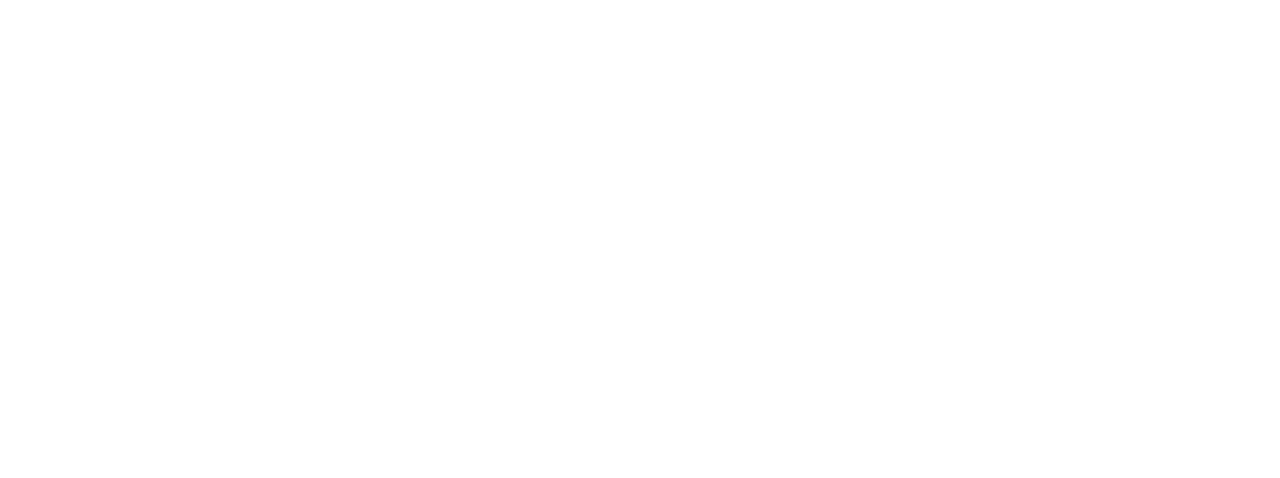
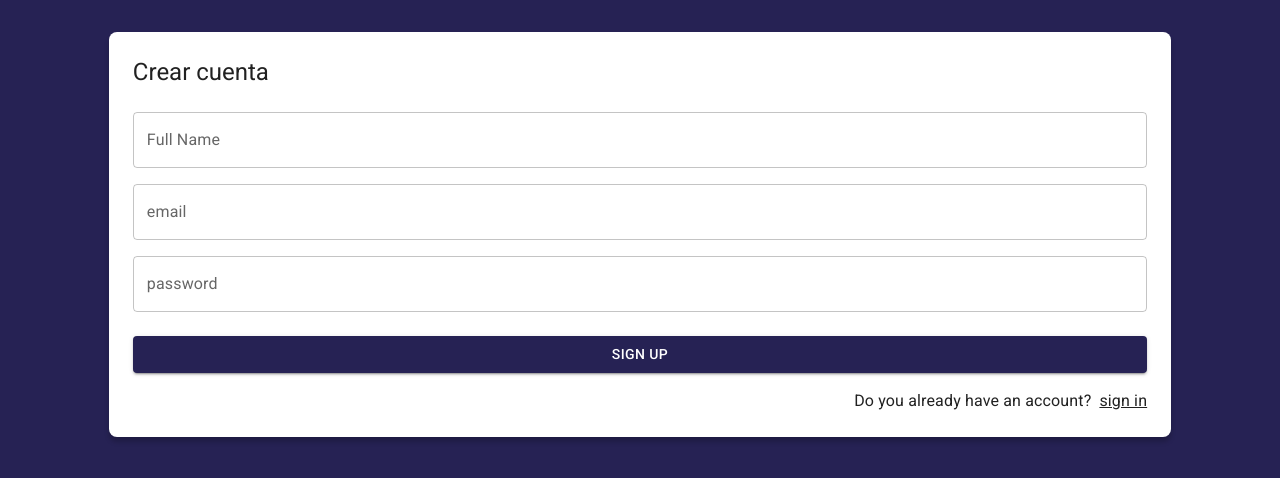
Before and after one commit to ucapistranmtz/journal-app, a React (Vite) app: page /auth/register in a window 1280 px wide. Shown: the top 478 px of the page. Built offline with nearby package versions, Linux system fonts and the light colour scheme.

Commit message:
lesson 246 RegisterPage.jsx

```diff
--- a/src/auth/pages/RegisterPage.jsx
+++ b/src/auth/pages/RegisterPage.jsx
@@ -1,7 +1,63 @@
+import { Link as RouterLink } from 'react-router-dom';
+import { Button, Grid, Link, TextField, Typography } from '@mui/material';
+import { Google } from '@mui/icons-material';
+import { AuthLayout } from '../layout/AuthLayout';
 
 
 export const RegisterPage = () => {
   return (
-    <h1>RegisterPage</h1>
+    <AuthLayout title="Crear cuenta">
+      <form>
+          <Grid container>
+
+            <Grid item xs={ 12 } sx={{ mt: 2 }}>
+              <TextField
+                label="Full Name"
+                type="text"
+                placeholder='Full Name'
+                fullWidth
+              />
+            </Grid>
+
+            <Grid item xs={ 12 } sx={{ mt: 2 }}>
+              <TextField
+                label="email"
+                type="email"
+                placeholder='email@google.com'
+                fullWidth
+              />
+            </Grid>
+
+            <Grid item xs={ 12 } sx={{ mt: 2 }}>
+              <TextField
+                label="password"
+                type="password"
+                placeholder='Password'
+                fullWidth
+              />
+            </Grid>
+
+            <Grid container spacing={ 2 } sx={{ mb: 2, mt: 1 }}>
+              <Grid item xs={ 12 }>
+                <Button variant='contained' fullWidth>
+                  sign up
+                </Button>
+              </Grid>
+            </Grid>
+
+
+            <Grid container direction='row' justifyContent='end'>
+              <Typography sx={{ mr: 1 }}>Do you already have an account?</Typography>
+              <Link component={ RouterLink } color='inherit' to="/auth/login">
+                sign in
+              </Link>
+            </Grid>
+
+          </Grid>
+
+
+        </form>
+
+    </AuthLayout>
   )
 }
--- a/src/auth/routes/AuthRoutes.jsx
+++ b/src/auth/routes/AuthRoutes.jsx
@@ -1,14 +1,14 @@
+import { Navigate, Route, Routes } from 'react-router-dom';
+import { LoginPage, RegisterPage } from '../pages';
 
-import { Navigate, Route, Routes } from 'react-router-dom'
-import { LoginPage, RegisterPage } from '../pages'
 
 export const AuthRoutes = () => {
   return (
-     <Routes>
-        <Route path="login" element={<LoginPage/>}>
-         <Route path='register' element={<RegisterPage/>}/>
-         <Route path='*' element= { <Navigate to="/auth/login"/>}/>
-        </Route>
-     </Routes>
+    <Routes>
+        <Route path="login" element={ <LoginPage /> } />
+        <Route path="register" element={ <RegisterPage /> } />
+
+        <Route path='/*' element={ <Navigate to="/auth/login" /> } />
+    </Routes>
   )
 }
```
